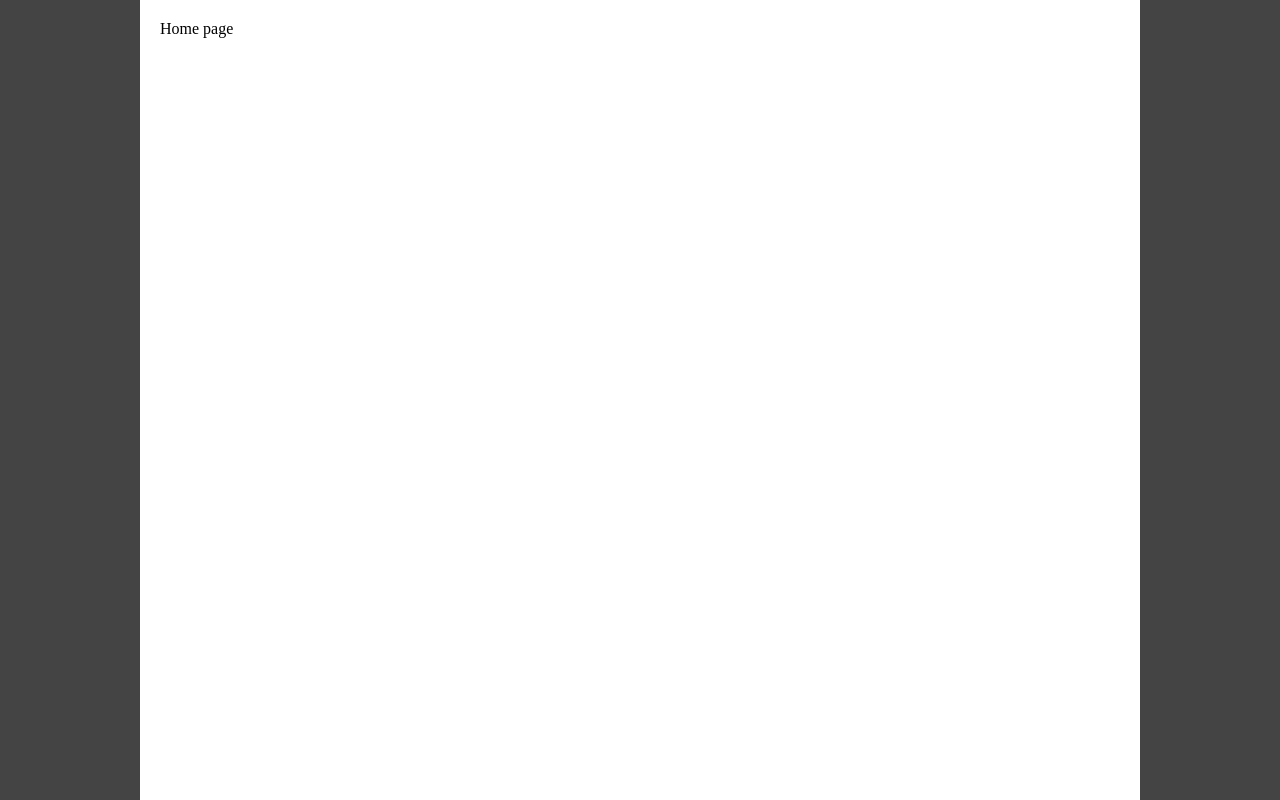
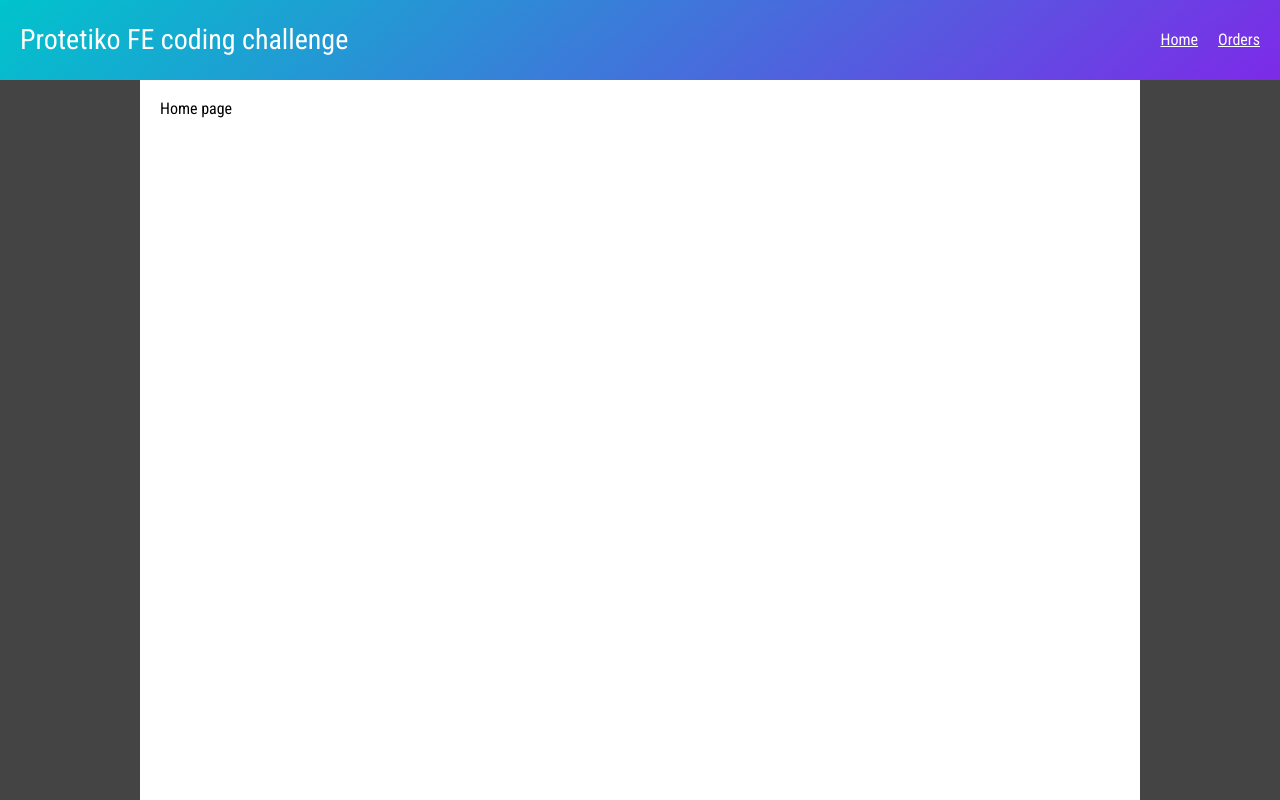
Before and after one commit to firec0der/fe-coding-challenge, a React (Create React App) app: page / in a window 1280 px wide. Built offline with nearby package versions, Linux system fonts and the light colour scheme.

Commit message:
feat: Header layout component, fix: Main component type, style: basic Header styling, google font added, vars file added, chore: moved Main component from App to router,

```diff
--- a/public/index.html
+++ b/public/index.html
@@ -6,6 +6,7 @@
     <meta name="theme-color" content="#000000">
     <link rel="manifest" href="%PUBLIC_URL%/manifest.json">
     <link rel="shortcut icon" href="%PUBLIC_URL%/favicon.ico">
+    <link href="https://fonts.googleapis.com/css?family=Roboto+Condensed" rel="stylesheet">
     <link rel="stylesheet" href="/normalize.css">
     <title>Protetiko FE coding challenge</title>
   </head>
--- a/src/App.js
+++ b/src/App.js
@@ -5,17 +5,13 @@ import { Provider } from 'react-redux';
 import getRouter from './router';
 import store from './store';
 
-import { Main } from './layouts';
-
 export default class App extends React.Component {
 
   render() {
     return (
-      <Main>
-        <Provider store={store}>
-          { getRouter() }
-        </Provider>
-      </Main>
+      <Provider store={store}>
+        { getRouter() }
+      </Provider>
     );
   }
 
--- /dev/null
+++ b/src/layouts/Header/Header.js
@@ -0,0 +1,17 @@
+import React from 'react';
+import { Link } from 'react-router-dom';
+
+export default class Header extends React.PureComponent {
+
+  render() {
+    return (
+      <div className="Header">
+        <div className="Header__text">Protetiko FE coding challenge</div>
+        <div className="Header__nav">
+          <Link to="/" className="Header__link">Home</Link>
+          <Link to="/orders" className="Header__link">Orders</Link>
+        </div>
+      </div>
+    )}
+
+}
--- a/src/layouts/Main/Main.js
+++ b/src/layouts/Main/Main.js
@@ -1,7 +1,9 @@
 import React from 'react';
 import PropTypes from 'prop-types';
 
-export default class Main extends React.PureComponent {
+import Header from '../Header/Header.js';
+
+export default class Main extends React.Component {
   static propTypes = {
     children: PropTypes.node.isRequired,
   };
@@ -9,6 +11,7 @@ export default class Main extends React.PureComponent {
   render() {
     return (
       <div className="Main">
+        <Header />
         <div className="Main__content">
           {this.props.children}
         </div>
--- a/src/router.js
+++ b/src/router.js
@@ -1,16 +1,21 @@
 // imports from vendors
 import React from 'react';
 import { BrowserRouter, Switch, Route } from 'react-router-dom';
+
+// layout import
+import { Main } from './layouts';
 
 // imports from pages
 import { HomePage, OrderPage, OrdersPage } from './pages';
 
 export default () => (
   <BrowserRouter>
-    <Switch>
-      <Route exact path="/" component={HomePage} />
-      <Route exact path="/orders" component={OrdersPage} />
-      <Route path="/orders/:orderId" component={OrderPage} />
-    </Switch>
+    <Main>
+      <Switch>
+        <Route exact path="/" component={HomePage} />
+        <Route exact path="/orders" component={OrdersPage} />
+        <Route path="/orders/:orderId" component={OrderPage} />
+      </Switch>
+    </Main>
   </BrowserRouter>
 );
--- /dev/null
+++ b/src/styles/layouts/Header.scss
@@ -0,0 +1,21 @@
+@import "../vars/vars.scss";
+
+.Header {
+  min-height: $header-height;
+  line-height: 40px;
+  display: flex;
+  justify-content: space-between;
+  background: #00c4cc;
+  background-image: linear-gradient(139deg, #00c4cc 0%, #7d2ae8 100%);
+  padding: 20px;
+  color: #fff;
+
+  &__text {
+    font-size: 28px;
+  }
+
+  &__link {
+    margin-left: 20px;
+    color: #fff;
+  }
+}
--- a/src/styles/layouts/Main.scss
+++ b/src/styles/layouts/Main.scss
@@ -1,9 +1,11 @@
+@import "../vars/vars.scss";
+
 .Main {
   min-height: 100vh;
   background-color: #444;
 
   &__content {
-    min-height: 100vh;
+    min-height: calc(100vh - #{$header-height});
     width: 100%;
     max-width: 1000px;
     margin: 0 auto;
--- a/src/styles/main.scss
+++ b/src/styles/main.scss
@@ -1,5 +1,7 @@
 @import "./layouts/Main.scss";
+@import "./layouts/Header.scss";
 
 * {
   box-sizing: border-box;
+  font-family: 'Roboto Condensed', sans-serif;
 }
--- /dev/null
+++ b/src/styles/vars/vars.scss
@@ -0,0 +1 @@
+$header-height: 80px;
```
